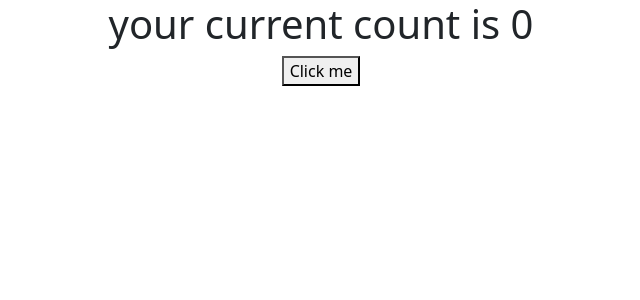
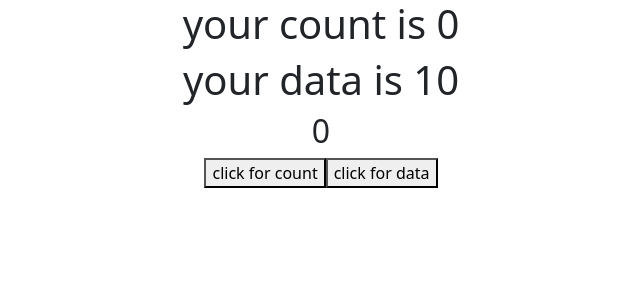
Before and after one commit to abhishektiwari2511/React.js, a React (Create React App) app: page / in a window 1280 px wide. Shown: the top 300 px of the page, without its empty margins (319-959 px from the left). Built offline with nearby package versions, Linux system fonts and the light colour scheme.

Commit message:
useMemo Hook

```diff
--- a/src/App.js
+++ b/src/App.js
@@ -2,30 +2,32 @@
 import "./App.css";
 
 import "bootstrap/dist/css/bootstrap.min.css";
-import React from "react"
+import React,{useMemo,useState} from "react"
 
 
 // import {Fragment}  from "react"
 
 
-class App extends React.PureComponent {
-  constructor(){
-    super()
-    this.state={
-      count:0
-    }
-  }
+function App(){
+  const [count,setCount]=useState(0)
+  const [data,setData]=useState(10)
 
-  render(){
-     console.log("render is excequet")
-    return (
-       <div className="App">
-         <h1>your current count is {this.state.count}</h1>
-         <button onClick={()=>this.setState({count:1})}>Click me</button>
+  const multicountMemo=useMemo(
 
-        </div>
-       )
-  }
+    function multicount(){
+
+      console.log("rerandring")
+      return count*5
+    },[count])
+  return(
+    <div className="App">
+      <h1>your count is {count}</h1>
+      <h1>your data is {data}</h1>
+      <h2>{multicountMemo}</h2>
+      <button onClick={()=>setCount(count+1)}>click for count</button>
+      <button onClick={()=> setData(data+1)}>click for data</button>
+    </div>
+  )
 }
 
 export default App;
```
